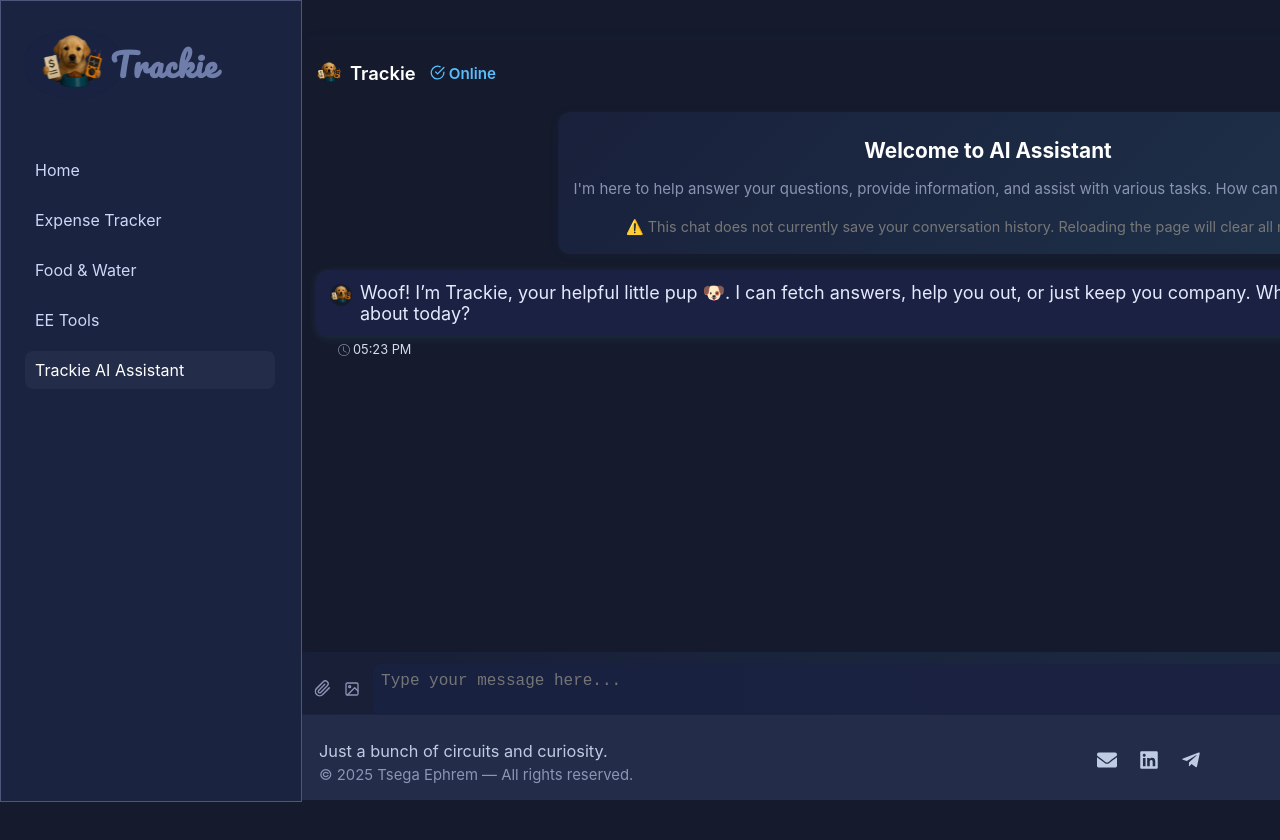
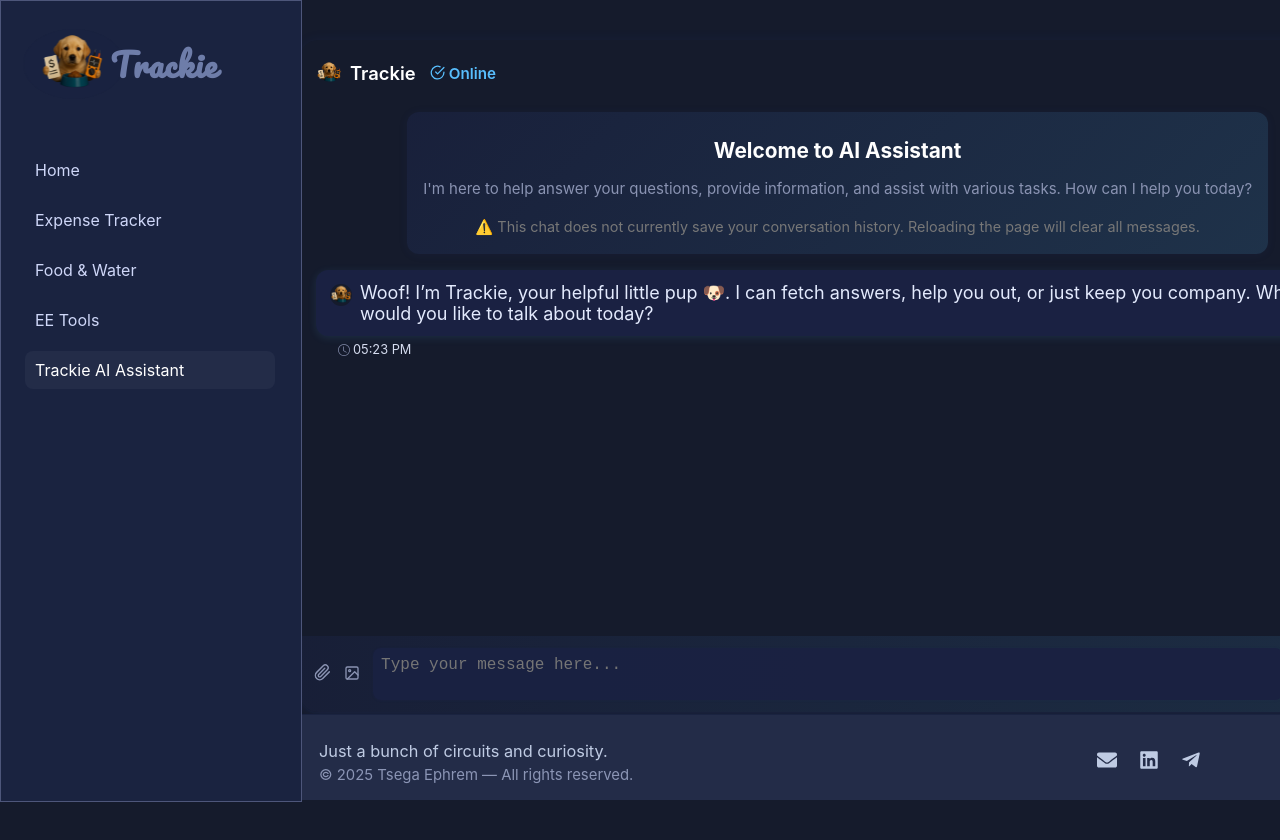
Before and after one commit to tsegaeph/trackie, a React (Create React App) app in the folder frontend/: page /chatbot in a window 1280 px wide. Shown: the top 840 px of the page. Built offline with nearby package versions, Linux system fonts and the light colour scheme; no server answers; sample sign-in values are in the browser's storage.

Commit message:
updated css for windows

```diff
--- a/frontend/src/components/FoodSuggestionsSection.css
+++ b/frontend/src/components/FoodSuggestionsSection.css
@@ -30,9 +30,10 @@
 
   }
   .food-card h5{
-    font-size: 20px;
+    font-size: 1.3rem;
     color: aliceblue;
     font-weight: 800;
+    margin-bottom: 0.5rem;
   }
 
   /* Make the recipe list card a bit wider */
--- a/frontend/src/components/Footer.css
+++ b/frontend/src/components/Footer.css
@@ -13,7 +13,7 @@
     left: 0;
     bottom: 0;
     z-index: 9;
-    min-height: 70px;
+    min-height: 10%;
   }
 
   .footer-left {
--- a/frontend/src/pages/ChatBotPage.css
+++ b/frontend/src/pages/ChatBotPage.css
@@ -25,11 +25,11 @@
   box-shadow: var(--cb-shadow);
   margin: 0 auto;
   padding: 0;
-  width: 172vh;
+  width: 84%;
   display: flex;
   flex-direction: column;
   flex: 1 1 0;
-  height: 86%;
+  height: 84%;
   min-height: 0;
   overflow: hidden;
   position: fixed;
--- a/frontend/src/pages/EEToolsPage.css
+++ b/frontend/src/pages/EEToolsPage.css
@@ -3,7 +3,7 @@
     flex-direction: row;
     gap: 32px;
     padding: 0;
-    min-height: 100vh;
+    min-height: 90%;
     background: #151b2c;
     box-sizing: border-box;
     max-width: 1400px;
--- a/frontend/src/pages/LandingPage.css
+++ b/frontend/src/pages/LandingPage.css
@@ -68,7 +68,7 @@
 
 .landing-buttons button {
   padding: 12px 28px;
-  font-size: 1.5rem;
+  font-size: 1.3rem;
   background-color: #334563;
   color: white;
   border: none;
```
